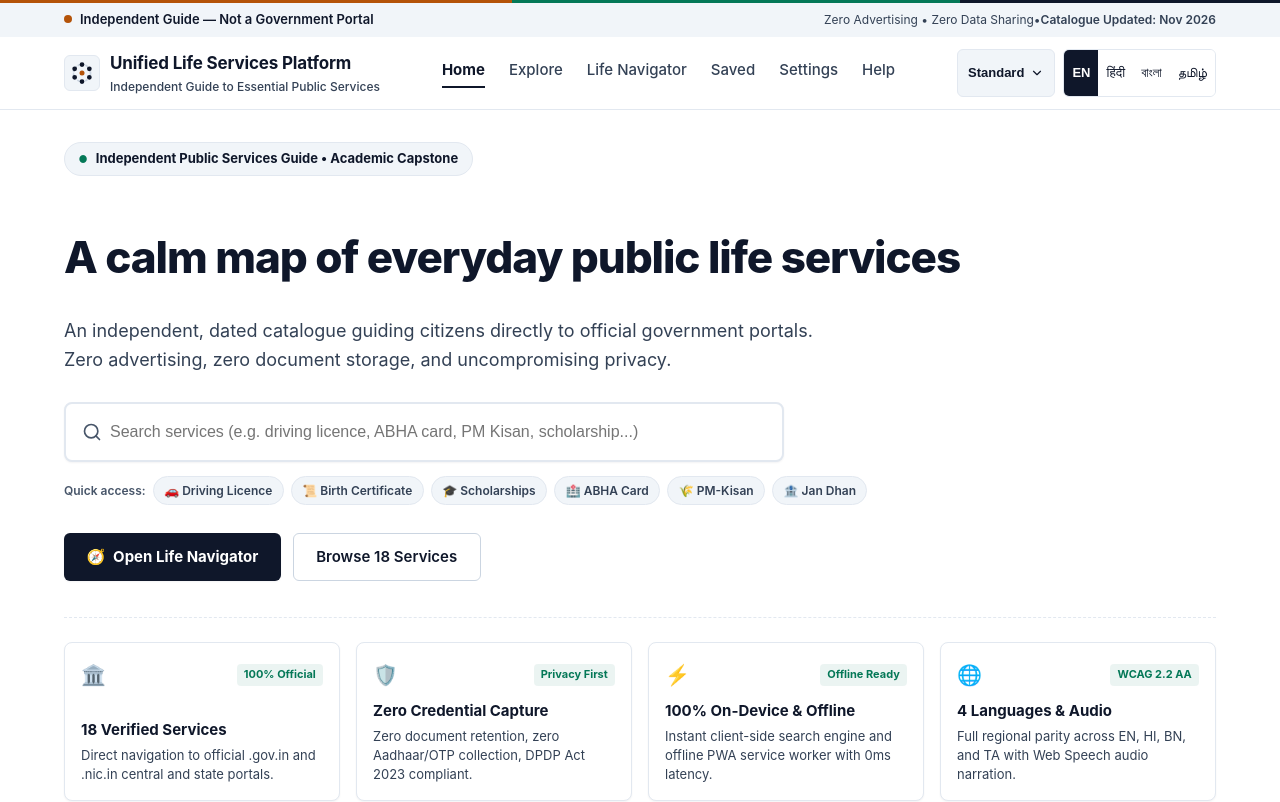
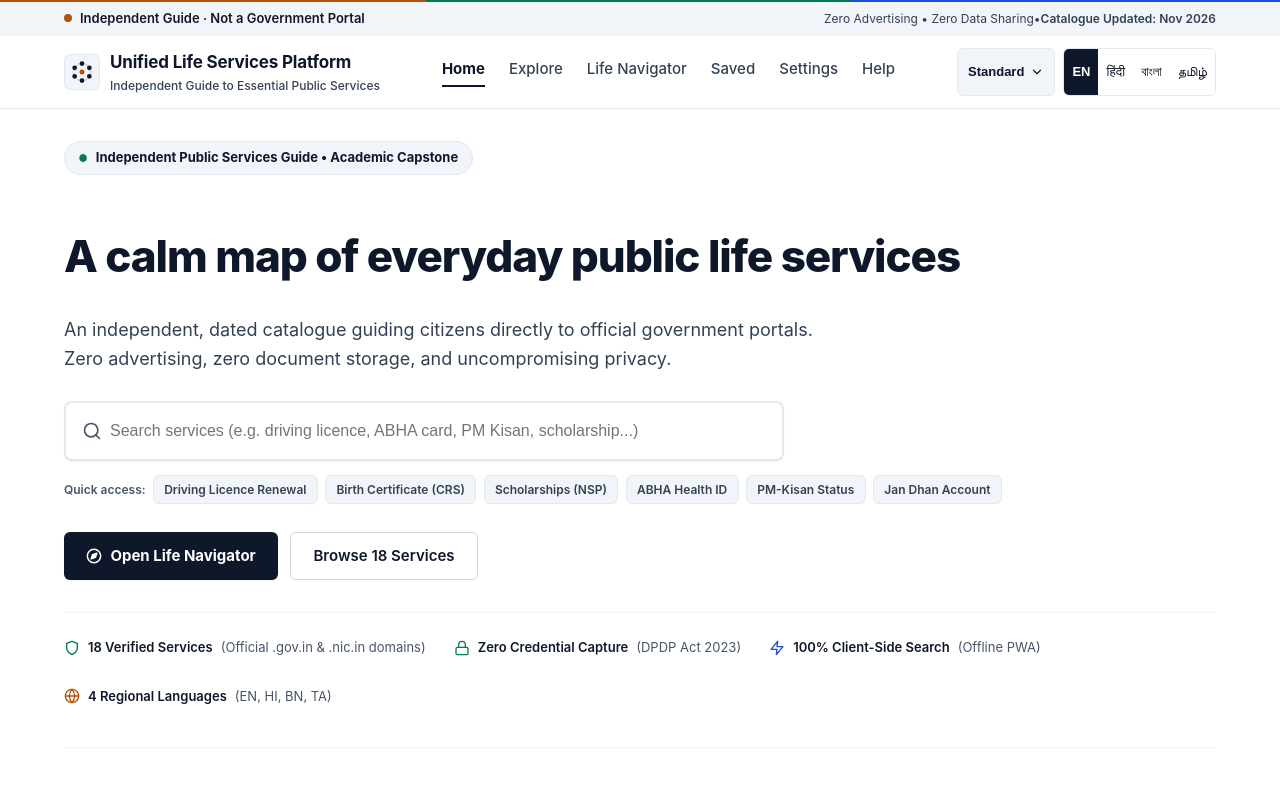
Before and after one commit to Anirban4ru/GovEase, a Next.js app: page / in a window 1280 px wide. Shown: the top 802 px of the page. Built offline with nearby package versions, Linux system fonts and the light colour scheme.

Commit message:
feat(capstone): polish civic UI, sanitize docs, remove AI artifacts, and implement 20-point security matrix

```diff
--- a/src/app/page.tsx
+++ b/src/app/page.tsx
@@ -349,12 +349,12 @@ function HomeContent() {
             {locale === "hi" ? "त्वरित खोज:" : "Quick access:"}
           </span>
           {[
-            { label: "🚗 Driving Licence", href: "/services/driving-licence-renewal" },
-            { label: "📜 Birth Certificate", href: "/services/birth-certificate-crs" },
-            { label: "🎓 Scholarships", href: "/services/national-scholarship-portal" },
-            { label: "🏥 ABHA Card", href: "/services/abha-health-id" },
-            { label: "🌾 PM-Kisan", href: "/services/pm-kisan-samman-nidhi" },
-            { label: "🏦 Jan Dhan", href: "/services/pm-jan-dhan-yojana-account" },
+            { label: "Driving Licence Renewal", href: "/services/driving-licence-renewal" },
+            { label: "Birth Certificate (CRS)", href: "/services/birth-certificate-crs" },
+            { label: "Scholarships (NSP)", href: "/services/national-scholarship-portal" },
+            { label: "ABHA Health ID", href: "/services/abha-health-id" },
+            { label: "PM-Kisan Status", href: "/services/pm-kisan-samman-nidhi" },
+            { label: "Jan Dhan Account", href: "/services/pm-jan-dhan-yojana-account" },
           ].map((chip) => (
             <Link
               key={chip.href}
@@ -365,10 +365,10 @@ function HomeContent() {
                 color: "var(--color-content-secondary)",
                 backgroundColor: "var(--color-ground-muted)",
                 border: "1px solid var(--color-border-default)",
-                borderRadius: "var(--radius-full)",
+                borderRadius: "var(--radius-sm)",
                 padding: "0.25rem 0.65rem",
                 textDecoration: "none",
-                transition: "all 150ms ease",
+                transition: "border-color 120ms ease",
               }}
             >
               {chip.label}
@@ -383,7 +383,7 @@ function HomeContent() {
             gap: "0.75rem",
             flexWrap: "wrap",
             alignItems: "center",
-            marginBottom: "2.25rem",
+            marginBottom: "2rem",
           }}
         >
           <Link
@@ -403,7 +403,23 @@ function HomeContent() {
               boxShadow: "var(--shadow-sm)",
             }}
           >
-            <span>🧭</span>
+            <svg
+              width="16"
+              height="16"
+              viewBox="0 0 24 24"
+              fill="none"
+              stroke="currentColor"
+              strokeWidth="2.2"
+              strokeLinecap="round"
+              strokeLinejoin="round"
+              aria-hidden="true"
+            >
+              <circle cx="12" cy="12" r="10" />
+              <polygon
+                points="16.24 7.76 14.12 14.12 7.76 16.24 9.88 9.88 16.24 7.76"
+                fill="currentColor"
+              />
+            </svg>
             <span>
               {locale === "hi"
                 ? "योजना मार्गदर्शिका खोलें"
@@ -444,114 +460,108 @@ function HomeContent() {
           </Link>
         </div>
 
-        {/* 4-Pillar Civic Infrastructure Architecture Grid */}
+        {/* Authoritative Civic Standards & Verification Strip */}
         <div
           style={{
             width: "100%",
-            display: "grid",
-            gridTemplateColumns: "repeat(auto-fit, minmax(240px, 1fr))",
-            gap: "1rem",
+            display: "flex",
+            flexWrap: "wrap",
+            gap: "1.75rem",
+            alignItems: "center",
             paddingTop: "1.5rem",
-            borderTop: "1px dashed var(--color-border-default)",
+            borderTop: "1px solid var(--color-border-subtle)",
+            fontSize: "0.8125rem",
+            color: "var(--color-content-secondary)",
           }}
         >
-          {[
-            {
-              icon: "🏛️",
-              title: locale === "hi" ? "18 सत्यापित जनसेवाएँ" : "18 Verified Services",
-              desc:
-                locale === "hi"
-                  ? "केवल आधिकारिक .gov.in और .nic.in डोमेन के लिए सीधे सत्यापित लिंक।"
-                  : "Direct navigation to official .gov.in and .nic.in central and state portals.",
-              badge: locale === "hi" ? "आधिकारिक पोर्टल" : "100% Official",
-            },
-            {
-              icon: "🛡️",
-              title: locale === "hi" ? "शून्य व्यक्तिगत डेटा संग्रह" : "Zero Credential Capture",
-              desc:
-                locale === "hi"
-                  ? "आधार, बायोमेट्रिक या पासवर्ड कभी एकत्र या संग्रहित नहीं होते।"
-                  : "Zero document retention, zero Aadhaar/OTP collection, DPDP Act 2023 compliant.",
-              badge: locale === "hi" ? "गोपनीयता प्रथम" : "Privacy First",
-            },
-            {
-              icon: "⚡",
-              title: locale === "hi" ? "100% ऑन-डिवाइस एवं ऑफलाइन" : "100% On-Device & Offline",
-              desc:
-                locale === "hi"
-                  ? "ब्राउज़र में सीधे चलने वाला इन-मेमोरी सर्च इंजन व PWA कैशे।"
-                  : "Instant client-side search engine and offline PWA service worker with 0ms latency.",
-              badge: locale === "hi" ? "PWA समर्थित" : "Offline Ready",
-            },
-            {
-              icon: "🌐",
-              title: locale === "hi" ? "4 क्षेत्रीय भाषाएँ व ऑडियो" : "4 Languages & Audio",
-              desc:
-                locale === "hi"
-                  ? "अंग्रेजी, हिंदी, बांग्ला व तमिल में पूर्ण अनुवाद व वाक्-संश्लेषण।"
-                  : "Full regional parity across EN, HI, BN, and TA with Web Speech audio narration.",
-              badge: locale === "hi" ? "सुलभ नेविगेशन" : "WCAG 2.2 AA",
-            },
-          ].map((pillar) => (
-            <div
-              key={pillar.title}
-              style={{
-                backgroundColor: "var(--color-surface-card)",
-                border: "1px solid var(--color-border-default)",
-                borderRadius: "var(--radius-md)",
-                padding: "1rem",
-                display: "flex",
-                flexDirection: "column",
-                justifyContent: "space-between",
-                gap: "0.5rem",
-                boxShadow: "var(--shadow-sm)",
-              }}
+          <div style={{ display: "inline-flex", alignItems: "center", gap: "0.5rem" }}>
+            <svg
+              width="16"
+              height="16"
+              viewBox="0 0 24 24"
+              fill="none"
+              stroke="var(--color-teal)"
+              strokeWidth="2"
+              strokeLinecap="round"
+              strokeLinejoin="round"
+              aria-hidden="true"
             >
-              <div
-                style={{
-                  display: "flex",
-                  alignItems: "center",
-                  justifyContent: "space-between",
-                }}
-              >
-                <span style={{ fontSize: "1.25rem" }}>{pillar.icon}</span>
-                <span
-                  style={{
-                    fontSize: "0.6875rem",
-                    fontWeight: 700,
-                    color: "var(--color-teal-text)",
-                    backgroundColor: "var(--color-teal-subtle)",
-                    padding: "0.15rem 0.45rem",
-                    borderRadius: "var(--radius-xs)",
-                  }}
-                >
-                  {pillar.badge}
+              <path d="M12 22s8-4 8-10V5l-8-3-8 3v7c0 6 8 10 8 10z" />
+            </svg>
+            <span style={{ fontWeight: 600, color: "var(--color-ink)" }}>
+              {locale === "hi" ? "18 सत्यापित जनसेवाएँ" : "18 Verified Services"}
+            </span>
+            <span style={{ color: "var(--color-content-tertiary)" }}>
+              ({locale === "hi" ? "आधिकारिक .gov.in व .nic.in डोमेन" : "Official .gov.in & .nic.in domains"})
             </span>
           </div>
-              <div>
-                <h3
-                  style={{
-                    fontSize: "0.9375rem",
-                    fontWeight: 700,
-                    color: "var(--color-ink)",
-                    margin: "0 0 0.25rem 0",
-                  }}
+
+          <div style={{ display: "inline-flex", alignItems: "center", gap: "0.5rem" }}>
+            <svg
+              width="16"
+              height="16"
+              viewBox="0 0 24 24"
+              fill="none"
+              stroke="var(--color-teal)"
+              strokeWidth="2"
+              strokeLinecap="round"
+              strokeLinejoin="round"
+              aria-hidden="true"
             >
-                  {pillar.title}
-                </h3>
-                <p
-                  style={{
-                    fontSize: "0.8125rem",
-                    color: "var(--color-content-secondary)",
-                    margin: 0,
-                    lineHeight: 1.45,
-                  }}
+              <rect x="3" y="11" width="18" height="11" rx="2" ry="2" />
+              <path d="M7 11V7a5 5 0 0 1 10 0v4" />
+            </svg>
+            <span style={{ fontWeight: 600, color: "var(--color-ink)" }}>
+              {locale === "hi" ? "शून्य व्यक्तिगत डेटा संग्रह" : "Zero Credential Capture"}
+            </span>
+            <span style={{ color: "var(--color-content-tertiary)" }}>
+              (DPDP Act 2023)
+            </span>
+          </div>
+
+          <div style={{ display: "inline-flex", alignItems: "center", gap: "0.5rem" }}>
+            <svg
+              width="16"
+              height="16"
+              viewBox="0 0 24 24"
+              fill="none"
+              stroke="var(--color-ink-blue)"
+              strokeWidth="2"
+              strokeLinecap="round"
+              strokeLinejoin="round"
+              aria-hidden="true"
             >
-                  {pillar.desc}
-                </p>
+              <polyline points="13 2 3 14 12 14 11 22 21 10 12 10 13 2" />
+            </svg>
+            <span style={{ fontWeight: 600, color: "var(--color-ink)" }}>
+              {locale === "hi" ? "ऑन-डिवाइस इन-मेमोरी सर्च" : "100% Client-Side Search"}
+            </span>
+            <span style={{ color: "var(--color-content-tertiary)" }}>
+              ({locale === "hi" ? "PWA ऑफलाइन समर्थित" : "Offline PWA"})
+            </span>
           </div>
+
+          <div style={{ display: "inline-flex", alignItems: "center", gap: "0.5rem" }}>
+            <svg
+              width="16"
+              height="16"
+              viewBox="0 0 24 24"
+              fill="none"
+              stroke="var(--color-ochre)"
+              strokeWidth="2"
+              strokeLinecap="round"
+              strokeLinejoin="round"
+              aria-hidden="true"
+            >
+              <circle cx="12" cy="12" r="10" />
+              <line x1="2" y1="12" x2="22" y2="12" />
+              <path d="M12 2a15.3 15.3 0 0 1 4 10 15.3 15.3 0 0 1-4 10 15.3 15.3 0 0 1-4-10 15.3 15.3 0 0 1 4-10z" />
+            </svg>
+            <span style={{ fontWeight: 600, color: "var(--color-ink)" }}>
+              {locale === "hi" ? "4 क्षेत्रीय भाषाएँ व वाक्-संश्लेषण" : "4 Regional Languages"}
+            </span>
+            <span style={{ color: "var(--color-content-tertiary)" }}>(EN, HI, BN, TA)</span>
           </div>
-          ))}
         </div>
       </section>
 
@@ -746,7 +756,19 @@ function HomeContent() {
         }}
       >
         <div style={{ display: "flex", alignItems: "center", gap: "0.5rem" }}>
-          <span style={{ fontSize: "1.125rem" }}>🛡️</span>
+          <svg
+            width="20"
+            height="20"
+            viewBox="0 0 24 24"
+            fill="none"
+            stroke="var(--color-teal)"
+            strokeWidth="2.2"
+            strokeLinecap="round"
+            strokeLinejoin="round"
+            aria-hidden="true"
+          >
+            <path d="M12 22s8-4 8-10V5l-8-3-8 3v7c0 6 8 10 8 10z" />
+          </svg>
           <h2
             style={{
               fontSize: "1.0625rem",
--- a/src/app/privacy/page.tsx
+++ b/src/app/privacy/page.tsx
@@ -23,7 +23,7 @@ export default function PrivacyPage() {
             marginBottom: "0.75rem",
           }}
         >
-          DRAFT — Pending Qualified Legal Review Before Public Release
+          DRAFT: Pending Qualified Legal Review Before Public Release
         </div>
         <h1
           style={{
--- a/src/components/DocumentReadinessChecklist.tsx
+++ b/src/components/DocumentReadinessChecklist.tsx
@@ -300,7 +300,6 @@ export function DocumentReadinessChecklist({
           paddingTop: "0.5rem",
         }}
       >
-        🔒{" "}
         {locale === "hi"
           ? "यह चेकलिस्ट केवल आपके डिवाइस पर सहेजी जाती है। कोई भी डेटा किसी सर्वर पर नहीं भेजा जाता है।"
           : "Saved locally on your device. Zero checklist data is sent to any server."}
--- a/src/locales/bn.json
+++ b/src/locales/bn.json
@@ -2,7 +2,7 @@
   "common": {
     "appName": "সমন্বিত জীবন সেবা মঞ্চ",
     "tagline": "প্রয়োজনীয় সরকারি পরিষেবার স্বাধীন সহায়িকা",
-    "disclaimerBadge": "স্বাধীন সহায়িকা — কোনো সরকারি পোর্টাল নয়",
+    "disclaimerBadge": "স্বাধীন সহায়িকা · কোনো সরকারি পোর্টাল নয়",
     "disclaimerNotice": "এটি একটি স্বাধীন জনকল্যাণমূলক প্ল্যাটফর্ম। আমরা সরাসরি কোনো সরকারি পরিষেবা প্রদান বা আবেদন প্রক্রিয়া করি না। সমস্ত বহির্গামী লিঙ্ক সরাসরি যাচাইকৃত অফিসিয়াল পোর্টালে নিয়ে যায়।",
     "skipToContent": "মূল বিষয়বস্তুতে যান",
     "offlineNotice": "আপনি বর্তমানে অফলাইনে আছেন। সংরক্ষিত তথ্য প্রদর্শন করা হচ্ছে।",
--- a/src/locales/en.json
+++ b/src/locales/en.json
@@ -2,7 +2,7 @@
   "common": {
     "appName": "Unified Life Services Platform",
     "tagline": "Independent Guide to Essential Public Services",
-    "disclaimerBadge": "Independent Guide — Not a Government Portal",
+    "disclaimerBadge": "Independent Guide · Not a Government Portal",
     "disclaimerNotice": "This is an independent public-benefit platform. We do not provide government services or process applications. All outbound links take you directly to verified official provider portals.",
     "skipToContent": "Skip to main content",
     "offlineNotice": "You are currently offline. Viewing cached public service guides.",
--- a/src/locales/hi.json
+++ b/src/locales/hi.json
@@ -2,7 +2,7 @@
   "common": {
     "appName": "एकीकृत जीवन सेवा मंच",
     "tagline": "आवश्यक सार्वजनिक सेवाओं के लिए स्वतंत्र मार्गदर्शिका",
-    "disclaimerBadge": "स्वतंत्र मार्गदर्शिका — कोई सरकारी पोर्टल नहीं",
+    "disclaimerBadge": "स्वतंत्र मार्गदर्शिका · कोई सरकारी पोर्टल नहीं",
     "disclaimerNotice": "यह एक स्वतंत्र जनहितकारी मंच है। हम सीधे सरकारी सेवाएँ प्रदान नहीं करते हैं। सभी बाहरी लिंक आपको सीधे सत्यापित आधिकारिक पोर्टल पर ले जाते हैं।",
     "skipToContent": "मुख्य सामग्री पर जाएँ",
     "offlineNotice": "आप वर्तमान में ऑफ़लाइन हैं। सहेजी गई मार्गदर्शिका प्रदर्शित हो रही है।",
--- a/src/locales/ta.json
+++ b/src/locales/ta.json
@@ -2,7 +2,7 @@
   "common": {
     "appName": "ஒருங்கிணைந்த வாழ்க்கைச் சேவைகள் தளம்",
     "tagline": "அத்தியாவசிய பொதுச் சேவைகளுக்கான சுயாதீன வழிகாட்டி",
-    "disclaimerBadge": "சுயாதீன வழிகாட்டி — அரசு போர்ட்டல் அல்ல",
+    "disclaimerBadge": "சுயாதீன வழிகாட்டி · அரசு போர்ட்டல் அல்ல",
     "disclaimerNotice": "இது ஒரு சுயாதீன மக்கள் நலத் தளம். நாங்கள் நேரடியாக அரசு சேவைகளையோ அல்லது விண்ணப்ப செயலாக்கத்தையோ வழங்குவதில்லை. அனைத்து வெளி இணைப்புகளும் உங்களை அதிகாரப்பூர்வ போர்ட்டல்களுக்கு நேரடியாக அழைத்துச் செல்லும்.",
     "skipToContent": "முதன்மை உள்ளடக்கத்திற்குச் செல்லவும்",
     "offlineNotice": "நீங்கள் தற்போது ஆஃப்லைனில் உள்ளீர்கள். சேமிக்கப்பட்ட வழிகாட்டிகள் காட்டப்படுகின்றன.",
--- a/src/styles/tokens.css
+++ b/src/styles/tokens.css
@@ -196,7 +196,7 @@ body[data-mode="assisted"] {
   }
 }
 
-/* Card Interactive 3D Hover Lift */
+/* Card Interactive Hover: Subtle, restrained engineering precision (no floaty bouncing) */
 .civic-card-interactive {
   transition:
     transform var(--transition-fast),
@@ -207,23 +207,23 @@ body[data-mode="assisted"] {
 
 .civic-card-interactive:hover,
 .civic-card-interactive:focus-visible {
-  transform: translateY(-3px);
-  box-shadow: var(--shadow-lg);
-  border-color: var(--color-ochre);
+  transform: translateY(-1px);
+  box-shadow: var(--shadow-md);
+  border-color: var(--color-ink-blue);
 }
 
-/* Cartographic Survey Guide Top Ribbon */
+/* Civic Accent Ribbon */
 .civic-tricolor-bar,
 .civic-map-ribbon {
-  height: 3px;
+  height: 2px;
   width: 100%;
   background: linear-gradient(
-    to right,
+    90deg,
     var(--color-ochre) 0%,
-    var(--color-ochre) 40%,
-    var(--color-teal) 40%,
-    var(--color-teal) 75%,
-    var(--color-ink) 75%,
-    var(--color-ink) 100%
+    var(--color-ochre) 33.3%,
+    var(--color-teal) 33.3%,
+    var(--color-teal) 66.6%,
+    var(--color-ink-blue) 66.6%,
+    var(--color-ink-blue) 100%
   );
 }
```
Also changed, not shown: src/app/guide/page.tsx (+38 -7 lines), src/components/HomeClassicView.tsx (+4 -4 lines), src/components/ServiceExplainerGuide.tsx (+15 -3 lines), 37 other files (tests, documents, lock files or other folders). Lines whose indentation alone changed are shown as unchanged.
